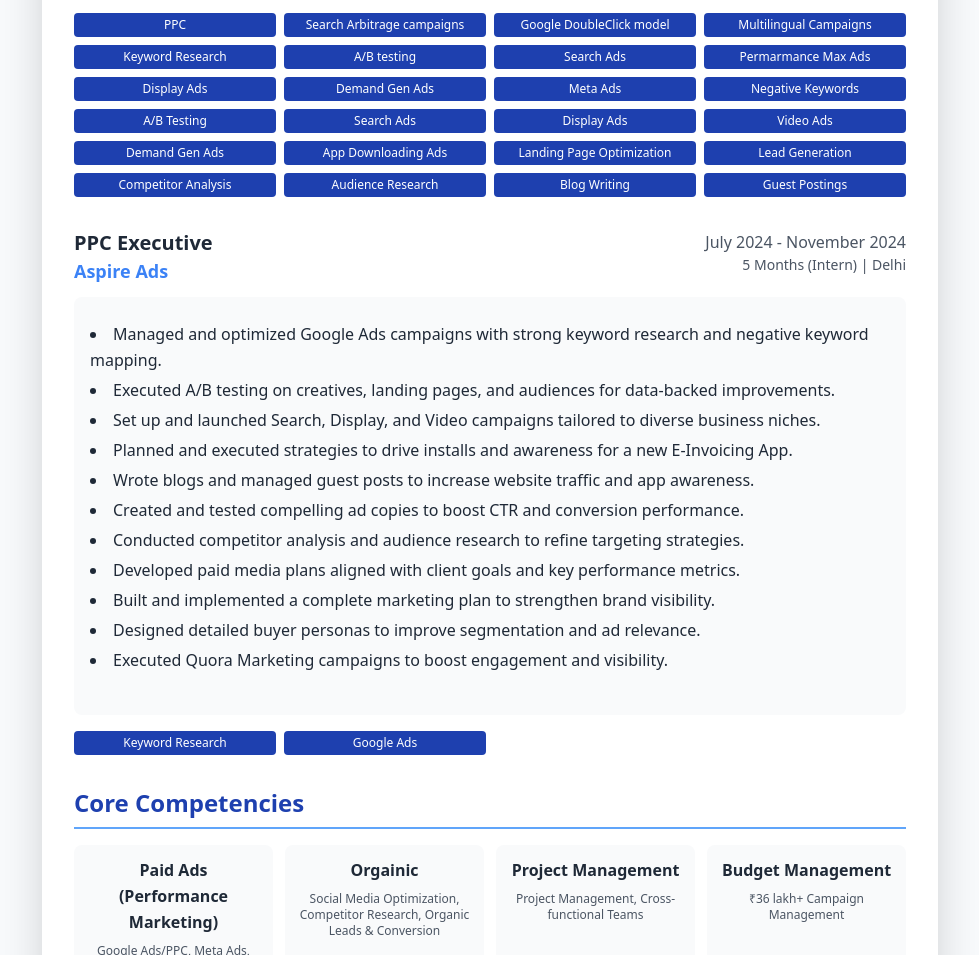
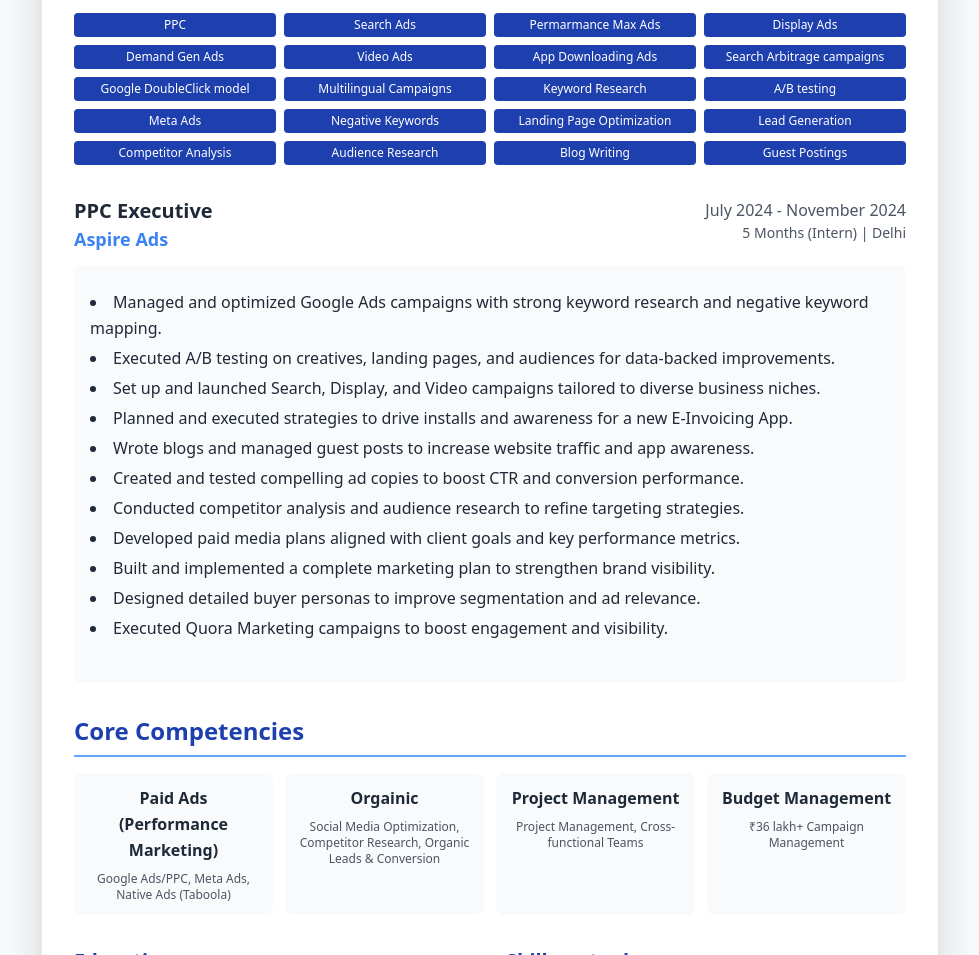
Before and after one commit to performance-marketer/cv, a plain HTML site: page index.html in a window 1280 px wide. Shown: the part 1129-2084 px from the top of the page, without its empty margins (150-1129 px from the left). Drawn offline with nearby package versions, Linux system fonts and the light colour scheme.

Commit message:
Update index.html
skills urange

```diff
--- a/index.html
+++ b/index.html
@@ -140,28 +140,24 @@
                     </div>
                     <div class="grid grid-cols-2 md:grid-cols-4 gap-2 text-xs">
                         <span class="bg-primary text-white px-2 py-1 rounded text-center">PPC</span>
-                        <span class="bg-primary text-white px-2 py-1 rounded text-center">Search Arbitrage campaigns</span>
+                        <span class="bg-primary text-white px-2 py-1 rounded text-center">Search Ads</span>
+                        <span class="bg-primary text-white px-2 py-1 rounded text-center">Permarmance Max Ads</span>
+                       <span class="bg-primary text-white px-2 py-1 rounded text-center">Display Ads</span>
+                       <span class="bg-primary text-white px-2 py-1 rounded text-center">Demand Gen Ads</span>
+                        <span class="bg-primary text-white px-2 py-1 rounded text-center">Video Ads</span>
+                        <span class="bg-primary text-white px-2 py-1 rounded text-center">App Downloading Ads</span>
+                       <span class="bg-primary text-white px-2 py-1 rounded text-center">Search Arbitrage campaigns</span>
                         <span class="bg-primary text-white px-2 py-1 rounded text-center">Google DoubleClick model</span>
                         <span class="bg-primary text-white px-2 py-1 rounded text-center">Multilingual Campaigns</span>
                         <span class="bg-primary text-white px-2 py-1 rounded text-center">Keyword Research</span>
                         <span class="bg-primary text-white px-2 py-1 rounded text-center">A/B testing</span>
-                        <span class="bg-primary text-white px-2 py-1 rounded text-center">Search Ads</span>
-                        <span class="bg-primary text-white px-2 py-1 rounded text-center">Permarmance Max Ads</span>
-                       <span class="bg-primary text-white px-2 py-1 rounded text-center">Display Ads</span>
-                       <span class="bg-primary text-white px-2 py-1 rounded text-center">Demand Gen Ads</span>
-                        <span class="bg-primary text-white px-2 py-1 rounded text-center">Meta Ads</span>
-              <span class="bg-primary text-white px-2 py-1 rounded text-center">Negative Keywords</span>
-                       <span class="bg-primary text-white px-2 py-1 rounded text-center">A/B Testing</span>
-                       <span class="bg-primary text-white px-2 py-1 rounded text-center">Search Ads</span>
-                        <span class="bg-primary text-white px-2 py-1 rounded text-center">Display Ads</span>
-                        <span class="bg-primary text-white px-2 py-1 rounded text-center">Video Ads</span>
-                        <span class="bg-primary text-white px-2 py-1 rounded text-center">Demand Gen Ads</span>
-                <span class="bg-primary text-white px-2 py-1 rounded text-center">App Downloading Ads</span>
+                       <span class="bg-primary text-white px-2 py-1 rounded text-center">Meta Ads</span>
+                         <span class="bg-primary text-white px-2 py-1 rounded text-center">Negative Keywords</span>
                         <span class="bg-primary text-white px-2 py-1 rounded text-center">Landing Page Optimization</span>
                         <span class="bg-primary text-white px-2 py-1 rounded text-center">Lead Generation</span>
                         <span class="bg-primary text-white px-2 py-1 rounded text-center">Competitor Analysis</span>
                         <span class="bg-primary text-white px-2 py-1 rounded text-center">Audience Research</span>
-                                                <span class="bg-primary text-white px-2 py-1 rounded text-center">Blog Writing</span>
+                       <span class="bg-primary text-white px-2 py-1 rounded text-center">Blog Writing</span>
                         <span class="bg-primary text-white px-2 py-1 rounded text-center">Guest Postings</span>
 
             </div>
@@ -205,13 +201,8 @@
 <br>
 
                     </div>
-                    <div class="grid grid-cols-2 md:grid-cols-4 gap-2 text-xs">
-                        <span class="bg-primary text-white px-2 py-1 rounded text-center">Keyword Research</span>
-                        <span class="bg-primary text-white px-2 py-1 rounded text-center">Google Ads</span>
 
 
-
-                    </div>
                 </div>
             </section>
 
```
